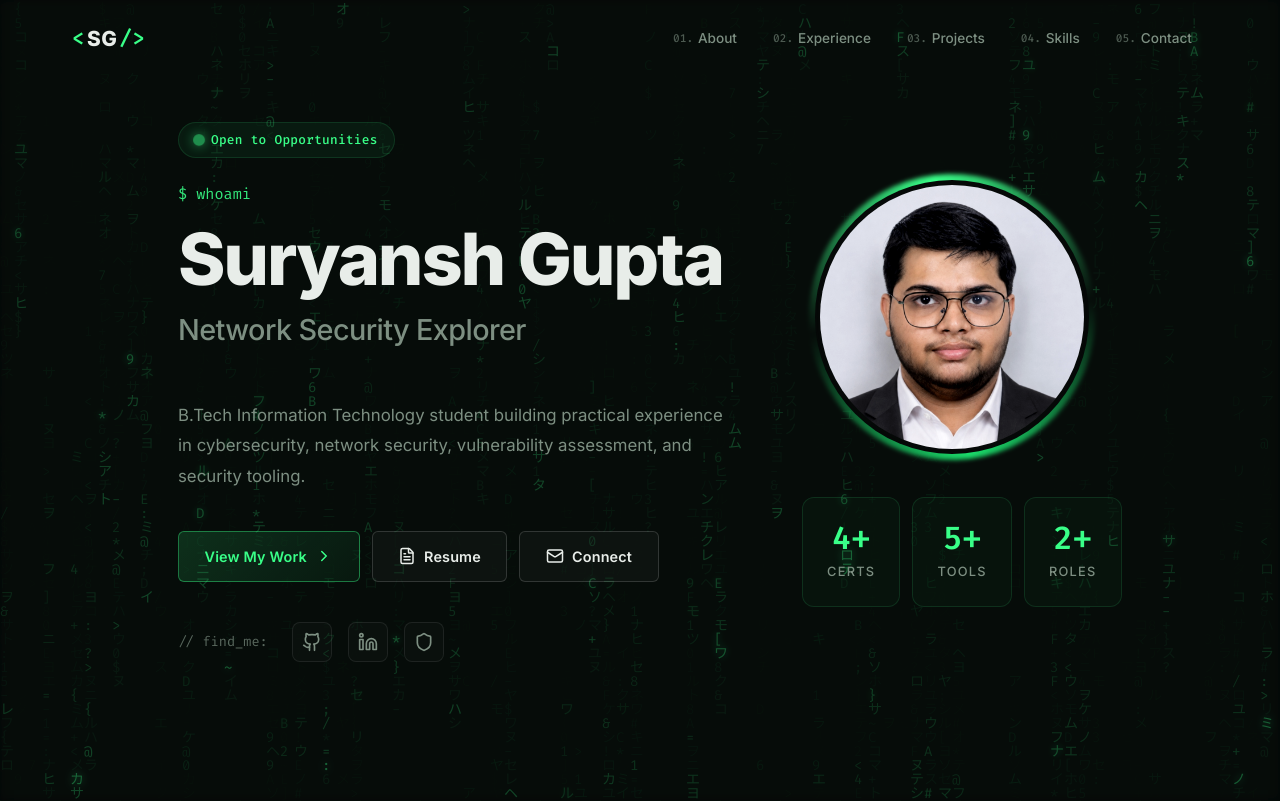
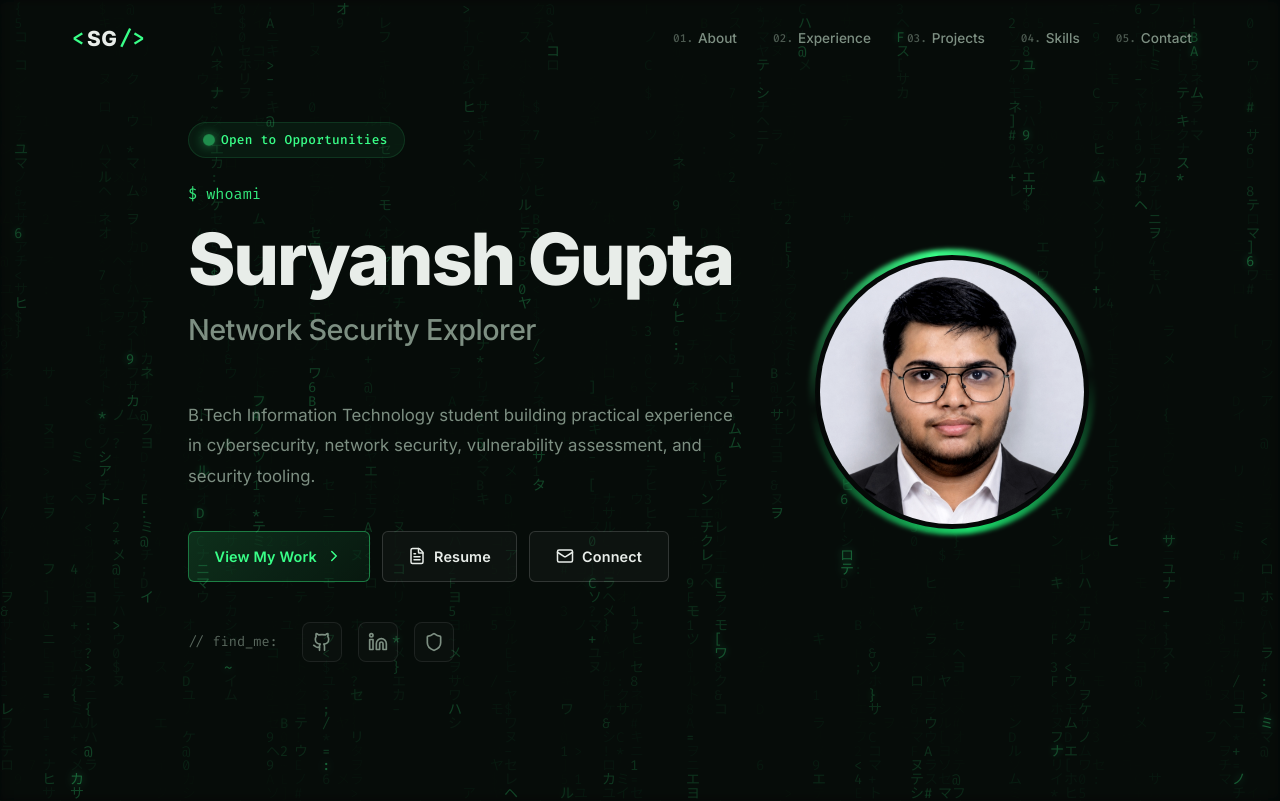
Before and after one commit to suryanshsec07/suryanshgupta.com, a React (Vite) app: page / in a window 1280 px wide. Shown: the top 801 px of the page. Built offline with nearby package versions, Linux system fonts and the light colour scheme.

Commit message:
UI: Remove statistic cards from Hero section

```diff
--- a/src/components/Sections/Hero.tsx
+++ b/src/components/Sections/Hero.tsx
@@ -102,29 +102,13 @@ const Hero: React.FC = () => {
             </div>
           </div>
 
-          {/* Right: Profile Photo + Stats */}
-          <div className="fade-up stagger-3" style={{ display: 'flex', flexDirection: 'column', alignItems: 'center', gap: '2.5rem', flex: '0 0 auto' }}>
+          {/* Right: Profile Photo */}
+          <div className="fade-up stagger-3" style={{ display: 'flex', flexDirection: 'column', alignItems: 'center', flex: '0 0 auto' }}>
             <div className="profile-container">
               <div className="profile-glow" />
               <div className="profile-glow-inner" />
               <div className="profile-image">
                 <img src="/profile.jpg" alt="Suryansh Gupta - Cybersecurity Enthusiast" />
-              </div>
-            </div>
-
-            {/* Quick Stats */}
-            <div style={{ display: 'grid', gridTemplateColumns: 'repeat(3, 1fr)', gap: '0.75rem', width: '100%', maxWidth: '300px' }}>
-              <div className="stat-card">
-                <div className="stat-number">4+</div>
-                <div className="stat-label">Certs</div>
-              </div>
-              <div className="stat-card">
-                <div className="stat-number">5+</div>
-                <div className="stat-label">Tools</div>
-              </div>
-              <div className="stat-card">
-                <div className="stat-number">2+</div>
-                <div className="stat-label">Roles</div>
               </div>
             </div>
           </div>
```
